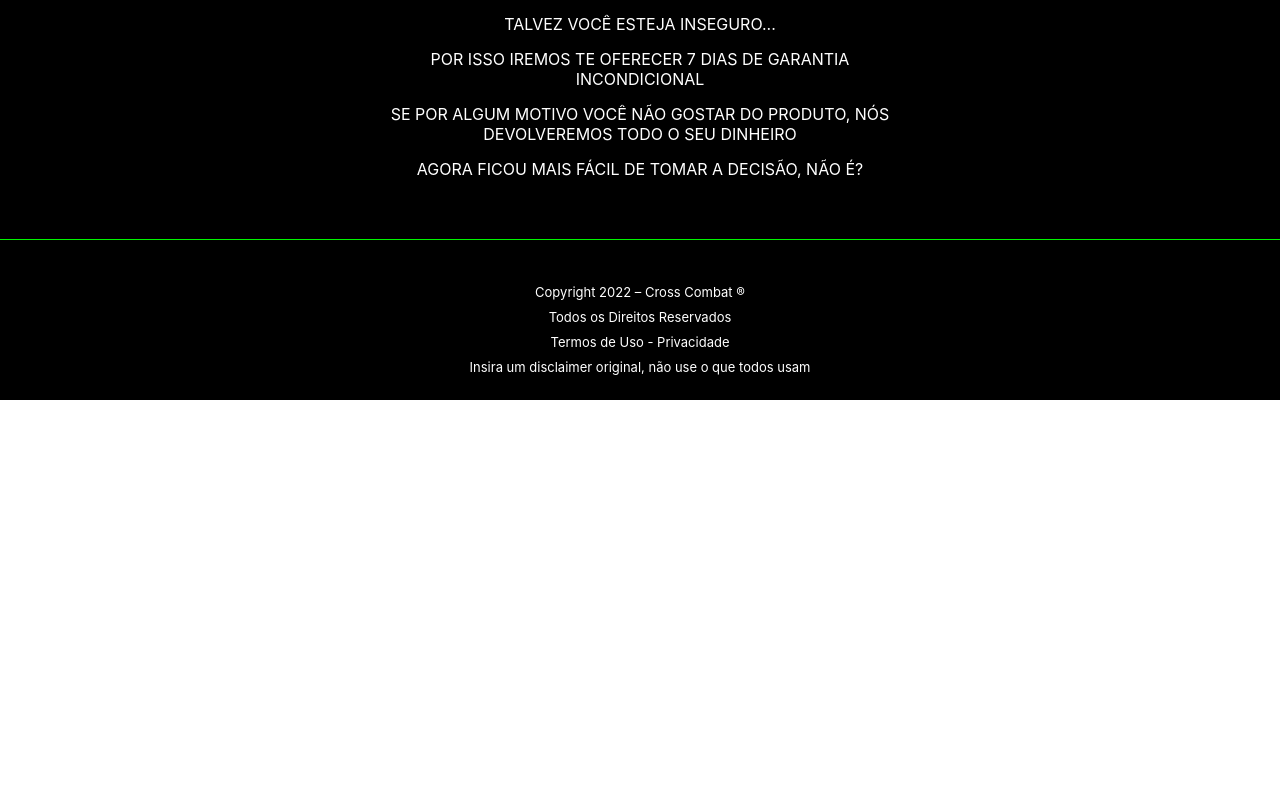
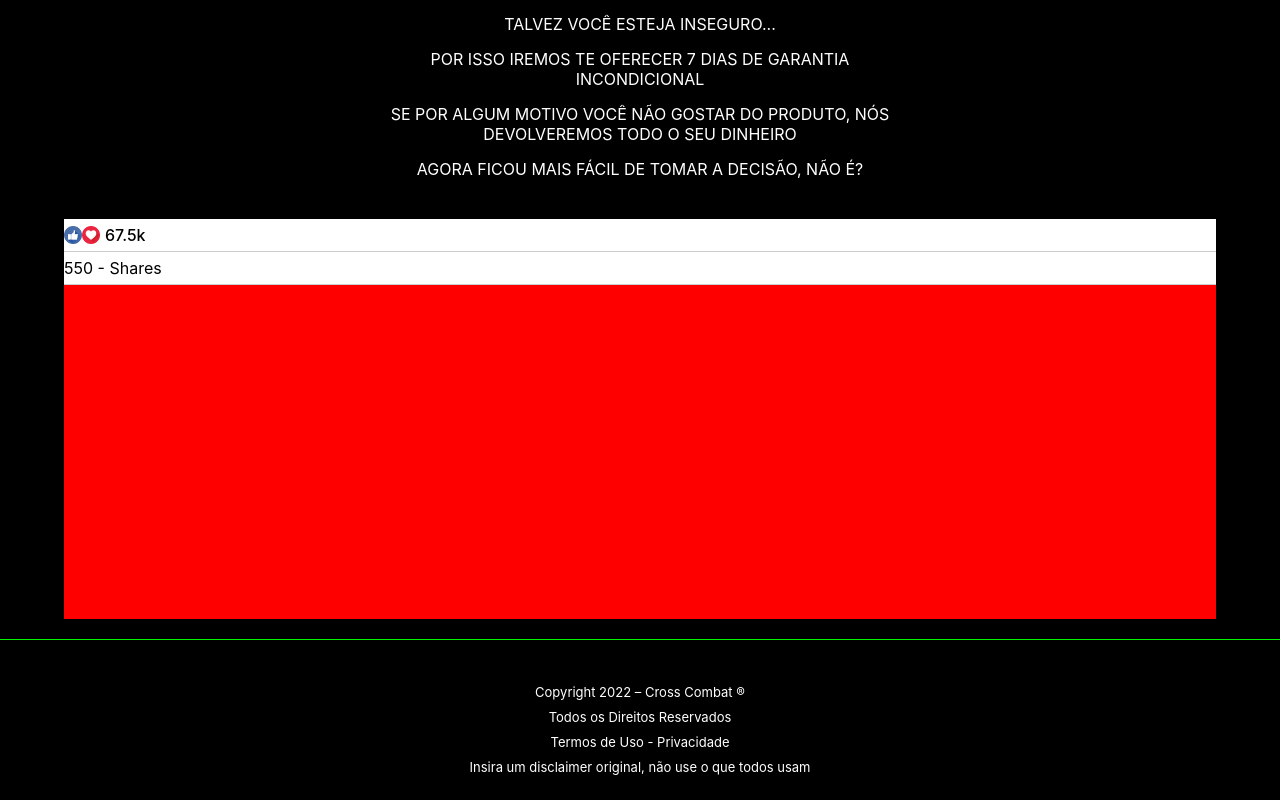
Before and after one commit to DjorgeSilva/marketing, a React (Create React App) app in the folder my-app/: page / in a window 1280 px wide. Shown: the part 1939-2739 px from the top of the page. Before the commit the page ends 2339 px from the top, so only its background shows below. Built offline with nearby package versions, Linux system fonts and the light colour scheme.

Commit message:
start facebook comments

```diff
--- /dev/null
+++ b/my-app/src/Components/FaceBookComments/index.styles.ts
@@ -0,0 +1,40 @@
+import styled from "styled-components";
+import { ImagePropType } from "../../types";
+
+export const MainFaceBookIContainer = styled.div`
+  width: 90%;
+  height: 400px;
+  background-color: red;
+`;
+
+export const LikeSection = styled.div`
+  width: 100%;
+  height: 32px;
+  background-color: #fff;
+
+  display: flex;
+  justify-content: left;
+  align-items: center;
+
+  border-bottom: 1px solid #ccc;
+`;
+
+export const FaceBookIcons = styled.img<ImagePropType>`
+  width: 18px;
+  height: 18px;
+  object-fit: cover;
+`;
+
+export const FaceBookText = styled.p`
+  font-weight: 500;
+  padding-left: 5px;
+
+  -webkit-user-select: none; /* Safari */
+  -ms-user-select: none; /* IE 10 and IE 11 */
+  user-select: none; /* Standard syntax */
+`;
+
+export const CommentSection = styled.div`
+  width: 100%;
+  height: fit-content;
+`;
--- /dev/null
+++ b/my-app/src/Components/FaceBookComments/index.tsx
@@ -0,0 +1,30 @@
+// -----------------------------------------------------
+// IMPORTS
+// -----------------------------------------------------
+import React from "react";
+import like_image from "../../assets/like.png";
+import love_image from "../../assets/loveIcon.png";
+import {
+  CommentSection,
+  FaceBookIcons,
+  FaceBookText,
+  LikeSection,
+  MainFaceBookIContainer,
+} from "./index.styles";
+// -----------------------------------------------------
+// FACEBOOK COMPONENT
+// -----------------------------------------------------
+export const Comments: React.FC = (): JSX.Element => {
+  return (
+    <MainFaceBookIContainer>
+      <LikeSection>
+        <FaceBookIcons src={like_image} />
+        <FaceBookIcons src={love_image} />
+        <FaceBookText>67.5k</FaceBookText>
+      </LikeSection>
+      <LikeSection>550 - Shares</LikeSection>
+
+      <CommentSection></CommentSection>
+    </MainFaceBookIContainer>
+  );
+};
--- a/my-app/src/Components/Home/index.tsx
+++ b/my-app/src/Components/Home/index.tsx
@@ -10,6 +10,7 @@ import third_resultImage from "../../assets/result-03.png";
 import fourth_resultImage from "../../assets/result-04.png";
 import { garantiaMockList, mockList, month, weekday } from "../../constants";
 import { GarantiaDataType, ListType } from "../../types";
+import { Comments } from "../FaceBookComments/index";
 import {
   Container,
   Footer,
@@ -56,7 +57,7 @@ export const Home: React.FC = (): JSX.Element => {
         : window.innerWidth - 10,
     height: window.innerWidth < 550 ? window.innerWidth : 400,
     playerVars: {
-      autoplay: 1,
+      autoplay: 0,
     },
   });
 
@@ -250,6 +251,10 @@ export const Home: React.FC = (): JSX.Element => {
         </GenericWrapper>
       </Main>
 
+      <GenericWrapper>
+        <Comments />
+      </GenericWrapper>
+
       <Footer>
         <TextContent
           fontSize={13}
```
Also changed, not shown: my-app/src/assets/like.png (added), my-app/src/assets/loveIcon.png (added).
